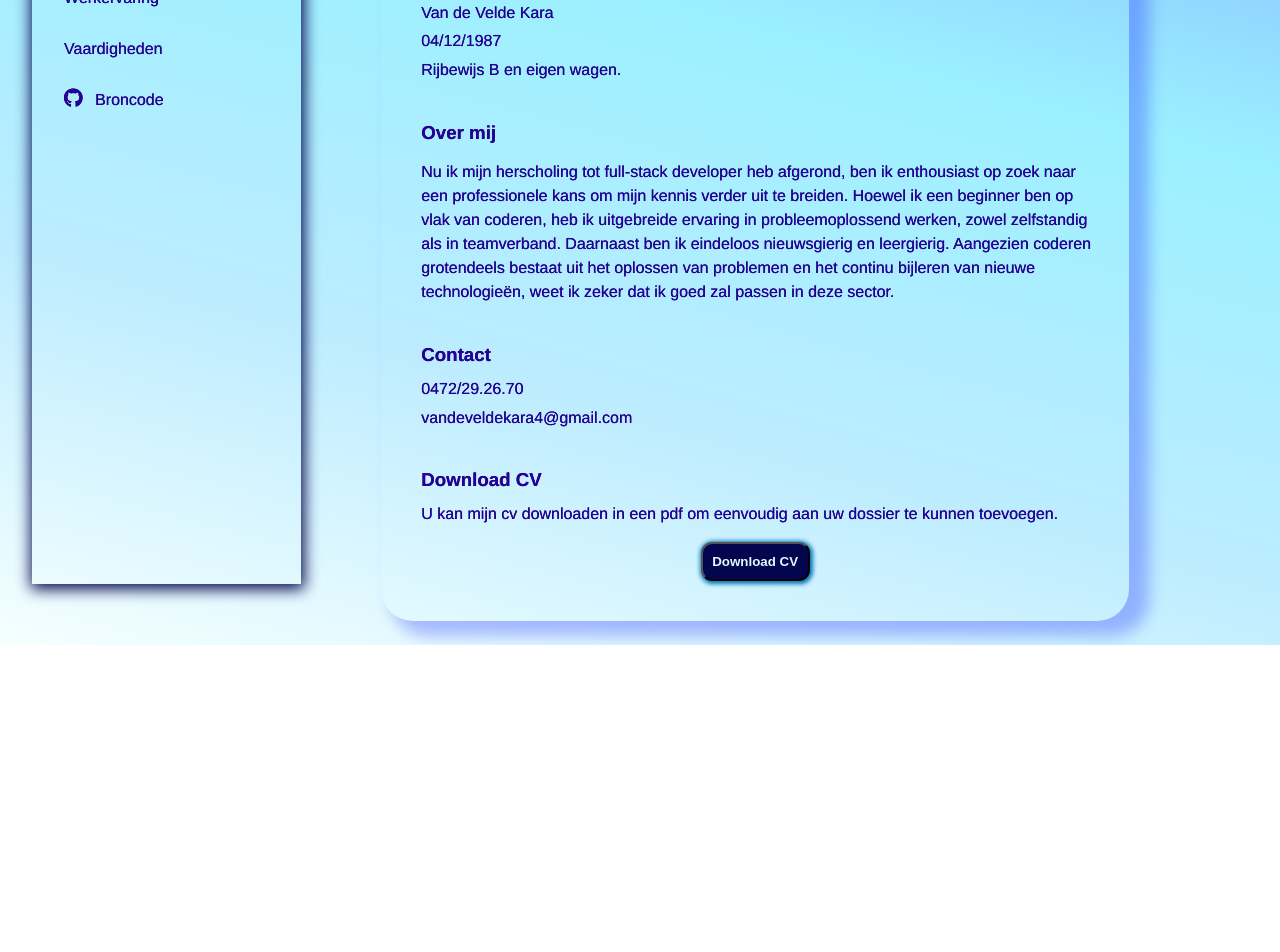
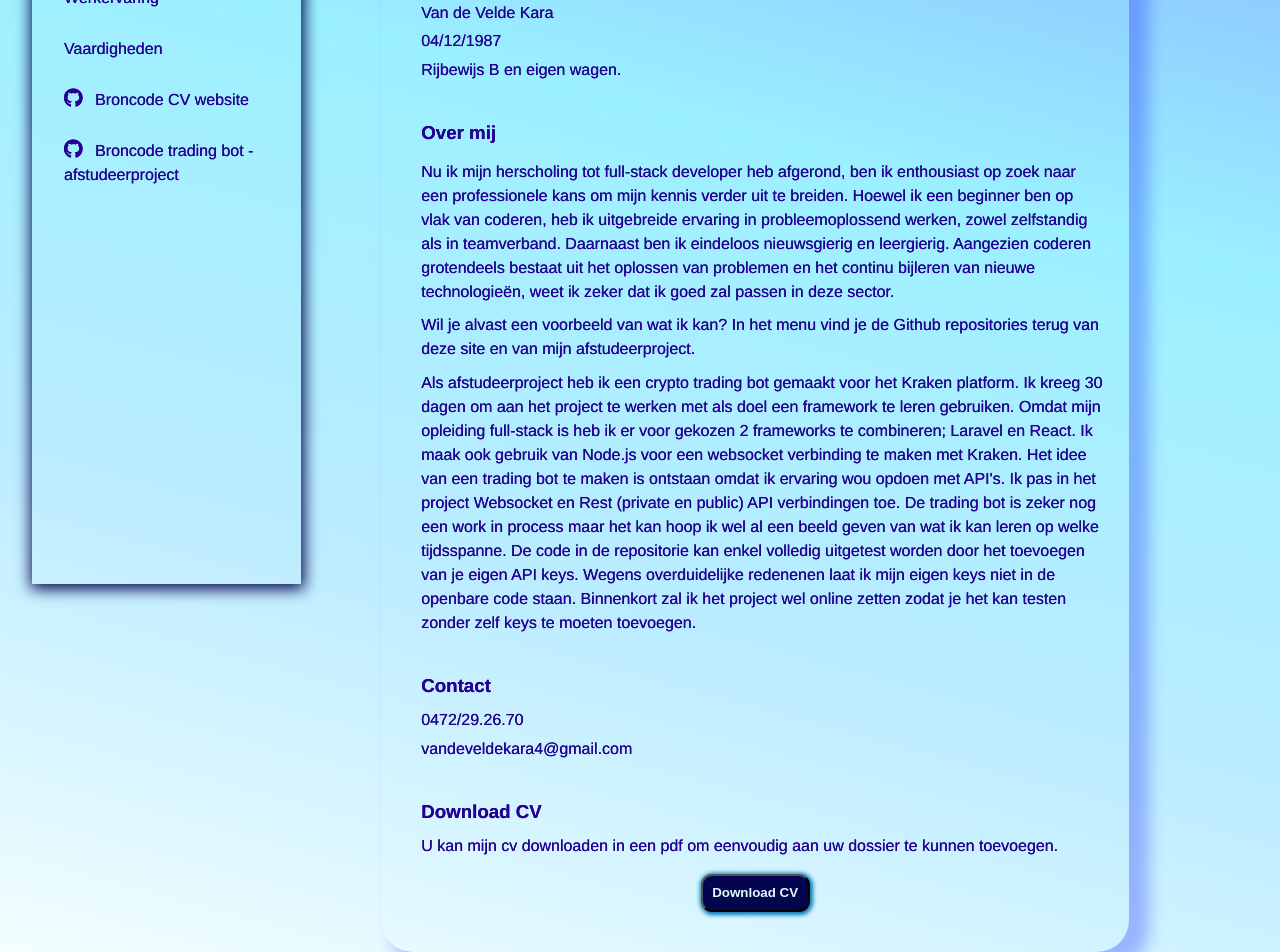
Before and after one commit to karavdv/curriculum-vitae, a React (Vite) app: page / in a window 1280 px wide. Shown: the part 240-1192 px from the top of the page. Before the commit the page ends 1005 px from the top, so only its background shows below. Built offline with nearby package versions, Linux system fonts and the light colour scheme.

Commit message:
link afstudeerproject

```diff
--- a/src/components/AlgemeneGegevens.jsx
+++ b/src/components/AlgemeneGegevens.jsx
@@ -27,6 +27,21 @@ export const AlgemeneGegevens = () => {
                 Daarnaast ben ik eindeloos nieuwsgierig en leergierig.
                 Aangezien coderen grotendeels bestaat uit het oplossen van problemen en het continu bijleren van nieuwe technologieën, weet ik zeker dat ik goed zal passen in deze sector.
             </p>
+            <p>
+                Wil je alvast een voorbeeld van wat ik kan? In het menu vind je de Github repositories terug van deze site en van mijn afstudeerproject.
+            </p>
+            <p>
+                Als afstudeerproject heb ik een crypto trading bot gemaakt voor het Kraken platform.
+                Ik kreeg 30 dagen om aan het project te werken met als doel een framework te leren gebruiken.
+                Omdat mijn opleiding full-stack is heb ik er voor gekozen 2 frameworks te combineren; Laravel en React.
+                Ik maak ook gebruik van Node.js voor een websocket verbinding te maken met Kraken.
+                Het idee van een trading bot te maken is ontstaan omdat ik ervaring wou opdoen met API's.
+                Ik pas in het project Websocket en Rest (private en public) API verbindingen toe.
+                De trading bot is zeker nog een work in process maar het kan hoop ik wel al een beeld geven van wat ik kan leren op welke tijdsspanne.
+                De code in de repositorie kan enkel volledig uitgetest worden door het toevoegen van je eigen API keys.
+                Wegens overduidelijke redenenen laat ik mijn eigen keys niet in de openbare code staan.
+                Binnenkort zal ik het project wel online zetten zodat je het kan testen zonder zelf keys te moeten toevoegen.
+            </p>
 
             <div>
                 <h3>Contact</h3>
--- a/src/components/Navbar.jsx
+++ b/src/components/Navbar.jsx
@@ -48,10 +48,14 @@ export const Navbar = () => {
                     <li><NavLink to="/vaardigheden" onClick={toggleMenu}>Vaardigheden</NavLink></li>
                     <li>
                         <a href="https://github.com/karavdv/curriculum-vitae" target="_blank" rel="noopener noreferrer" className="github">
-                            <i className="fab fa-github"></i> Broncode
+                            <i className="fab fa-github"></i> Broncode CV website
                         </a>
                     </li>
-
+                    <li>
+                        <a href="https://github.com/karavdv/Berty" target="_blank" rel="noopener noreferrer" className="github">
+                            <i className="fab fa-github"></i> Broncode trading bot - afstudeerproject
+                        </a>
+                    </li>
                 </ul>
             </nav>
         </>
```
